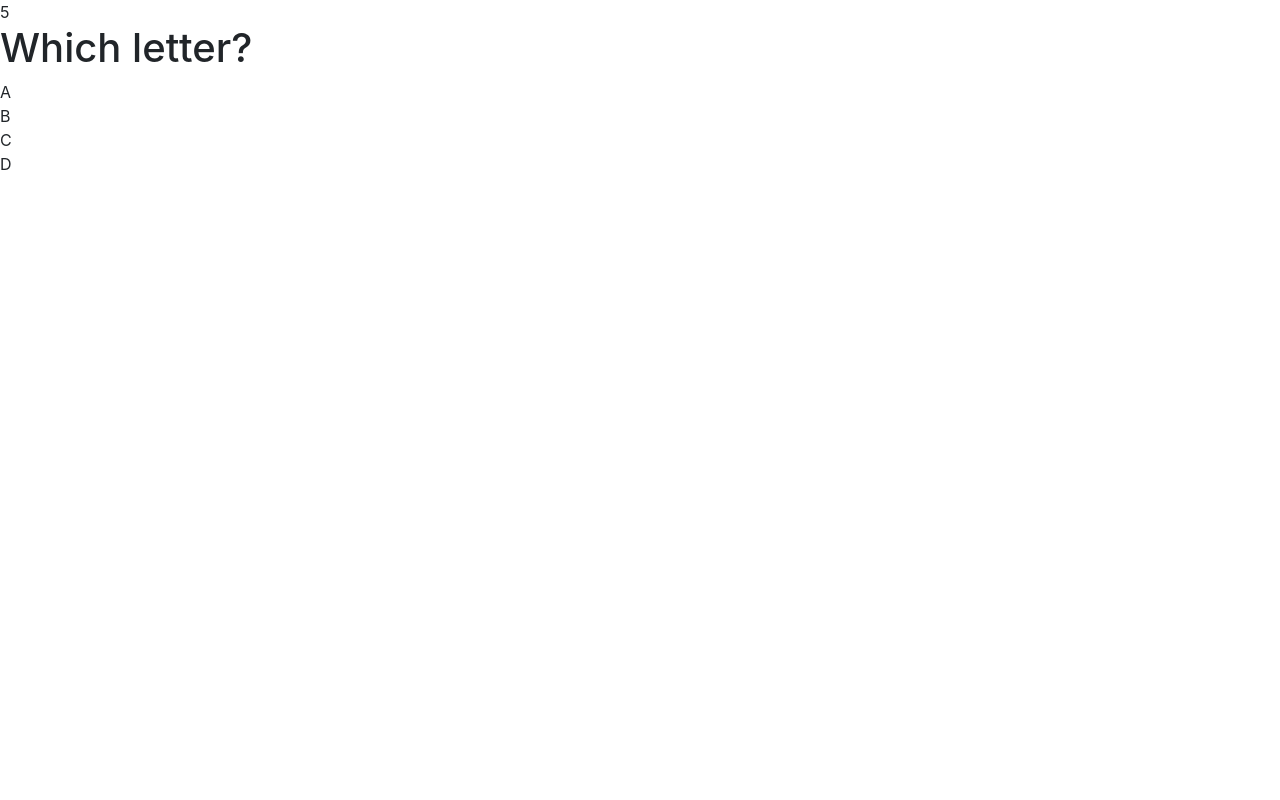
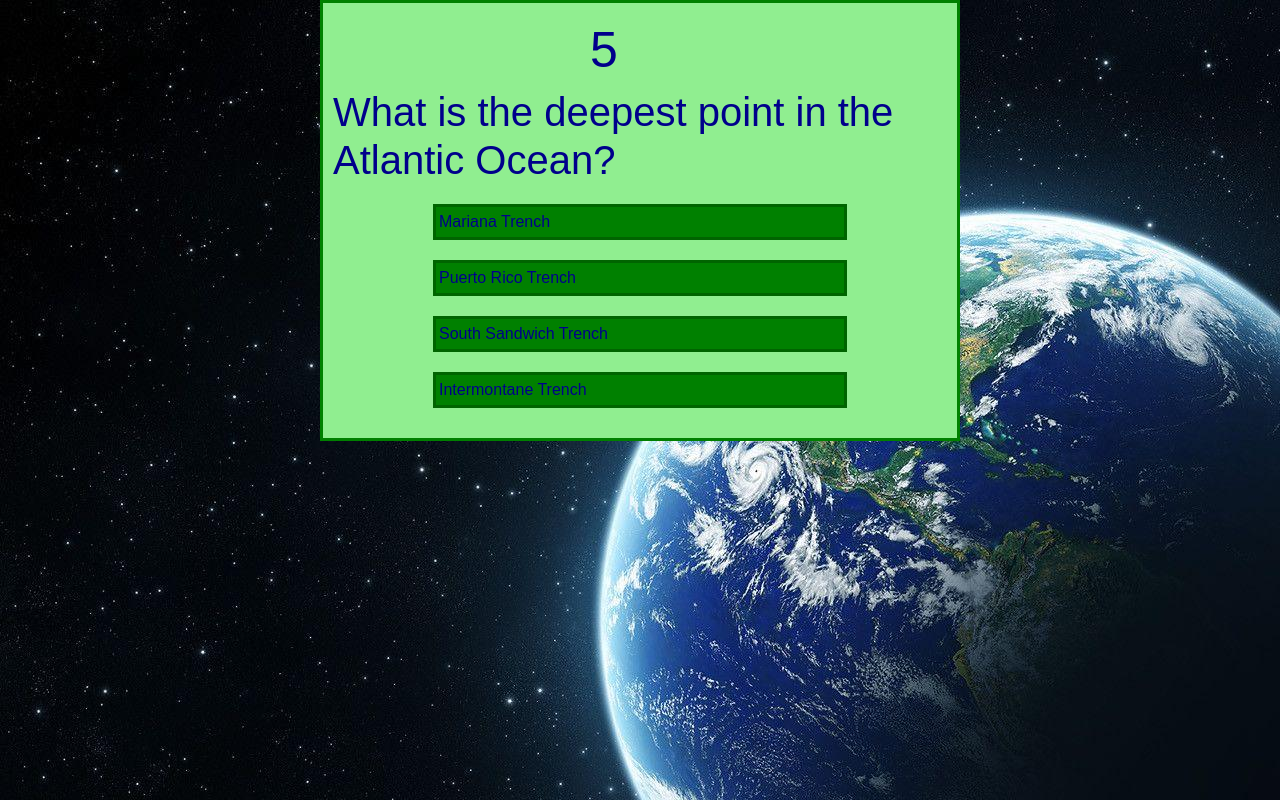
Before and after one commit to charliesowers/TriviaGame, a plain HTML site: page index.html in a window 1280 px wide. Drawn offline with nearby package versions, Linux system fonts and the light colour scheme; a web font is replaced by a local one.

Commit message:
Game Completed

```diff
--- a/assets/css/style.css
+++ b/assets/css/style.css
@@ -0,0 +1,32 @@
+body {
+    background-image: url("../images/Earth.jpg");
+    font-family: 'Wendy One', sans-serif;
+
+}
+
+#container{
+    margin: auto;
+    background: lightgreen;
+    color: darkblue;
+    width: 50%;
+    padding: 10px;
+    border: 3px solid green;
+
+}
+
+.answer-choice{
+    background-color: green;
+    padding: 3px;
+    margin: 20px 100px 20px 100px;
+    border: 3px solid darkgreen;
+}
+
+.answer-choice:hover{
+    border: 3px solid darkblue;
+}
+
+#display{
+    width: 100px;
+    margin:auto;
+    font-size: 50px;
+}
--- a/assets/javascript/app.js
+++ b/assets/javascript/app.js
@@ -1,4 +1,3 @@
-
 window.onload = function() {
 
     $(".answer-choice").click(function(){
@@ -30,10 +29,28 @@ var clockRunning = false;
 var game = {
 
     questions: [
-        new Question("Which letter?", ["A", "B", "C", "D"], 1),
-        new Question("Which letter?", ["A", "B", "C", "D"], 0),
-        new Question("Which letter?", ["A", "B", "C", "D"], 2),
-        new Question("Which letter?", ["A", "B", "C", "D"], 3),
+        new Question("What is the deepest point in the Atlantic Ocean?",
+        ["Mariana Trench", "Puerto Rico Trench",
+        "South Sandwich Trench", "Intermontane Trench"], 1),
+        new Question("How many 360 degree rotations does the Earth make in one full trip around the sun?",
+        ["364.25", "365.25", "366.25", "367.25"], 2),
+        new Question("What animal has the most deadly venom?",
+        ["Geographic Cone Snail", "Blue-ring Octopus", "Inland Taipan Snake", "Box Jellyfish"], 0),
+        new Question("What panet's orbit is most nearby to Earth's orbit?",
+        ["Mercury", "Venus", "Mars", "Jupiter"], 1),
+        new Question("What is the longest mountain range in the world?",
+        ["Alps", "Himalayas", "Appalachian", "Andes"], 3),
+        new Question("What is the radius of the Earth in miles?",
+        ["3,959", "7,233", "2,518", "9,454"], 0),
+        new Question("Which animal is the fastest swimmer in the world?",
+        ["Marlin", "Giant Squid", "Sailfish", "Killer Whale"], 2),
+        new Question("What is the geographical name for a group of islands?",
+        ["Archipelago", "Atoll", "Peninsula", "Chaparral"], 0),
+        new Question("What Continent are Potatoes indigenous to?",
+        ["Europe", "Africa", "Asia", "South America"], 3),
+        new Question("Which type of organism is Yeast?",
+        ["Bacteria", "Fungus", "Plant", "Animal"], 1)
+
     ],
 
     time: 10,
@@ -53,7 +70,7 @@ var game = {
 
         $("#display").text("10");
 
-        $("body").append(game.answers);
+        $("#container").append(game.answers);
 
         game.start();
 
@@ -87,7 +104,7 @@ var game = {
     endQuestion: function(disp, cval){
         console.log(game.answers);
         $("#display").empty();
-        $("h1").text(disp);
+        $("h1").text(disp + " The answer was " + game.question.options[game.question.correct]);
         $("#answers").detach();
         game.stopTime();
         cval ? game.right++ : game.wrong++;
@@ -111,7 +128,7 @@ var game = {
         }
     },
     endgame: function(){
-        $("#display").text("Number right: " + game.right + ", Number wrong: "+ game.wrong);
+        $("h5").text("Number right: " + game.right + ", Number wrong: "+ game.wrong);
         $("h1").text("Quiz Over!");
         game.questionInd = 0;
         game.right = 0;
--- a/index.html
+++ b/index.html
@@ -10,20 +10,23 @@
         <link rel="stylesheet" type="text/css" href="./assets/css/reset.css">
         <link rel="stylesheet" href="https://maxcdn.bootstrapcdn.com/bootstrap/4.0.0/css/bootstrap.min.css" integrity="sha384-Gn5384xqQ1aoWXA+058RXPxPg6fy4IWvTNh0E263XmFcJlSAwiGgFAW/dAiS6JXm" crossorigin="anonymous">
         <link rel="stylesheet" type="text/css" href="./assets/css/style.css">
-        <link href="https://fonts.googleapis.com/css?family=Poller+One" rel="stylesheet">
+        <link href="https://fonts.googleapis.com/css?family=Wendy+One" rel="stylesheet">
     </head>
 
     <body>
 
-        <div id="display">00:00</div>
+        <div id = "container">
+            <div id="display">10</div>
 
             <h1></h1>
+            <h5></h5>
             <div id = "answers">
                 <div class = "answer-choice" id = "a"></div>
                 <div class = "answer-choice" id = "b"></div>
                 <div class = "answer-choice" id = "c"></div>
                 <div class = "answer-choice" id = "d"></div>
             </div>
+        </div>
 
         <script src="./assets/javascript/app.js"></script>
 
```
Also changed, not shown: assets/images/Earth.jpg (added). Lines whose indentation alone changed are shown as unchanged.
